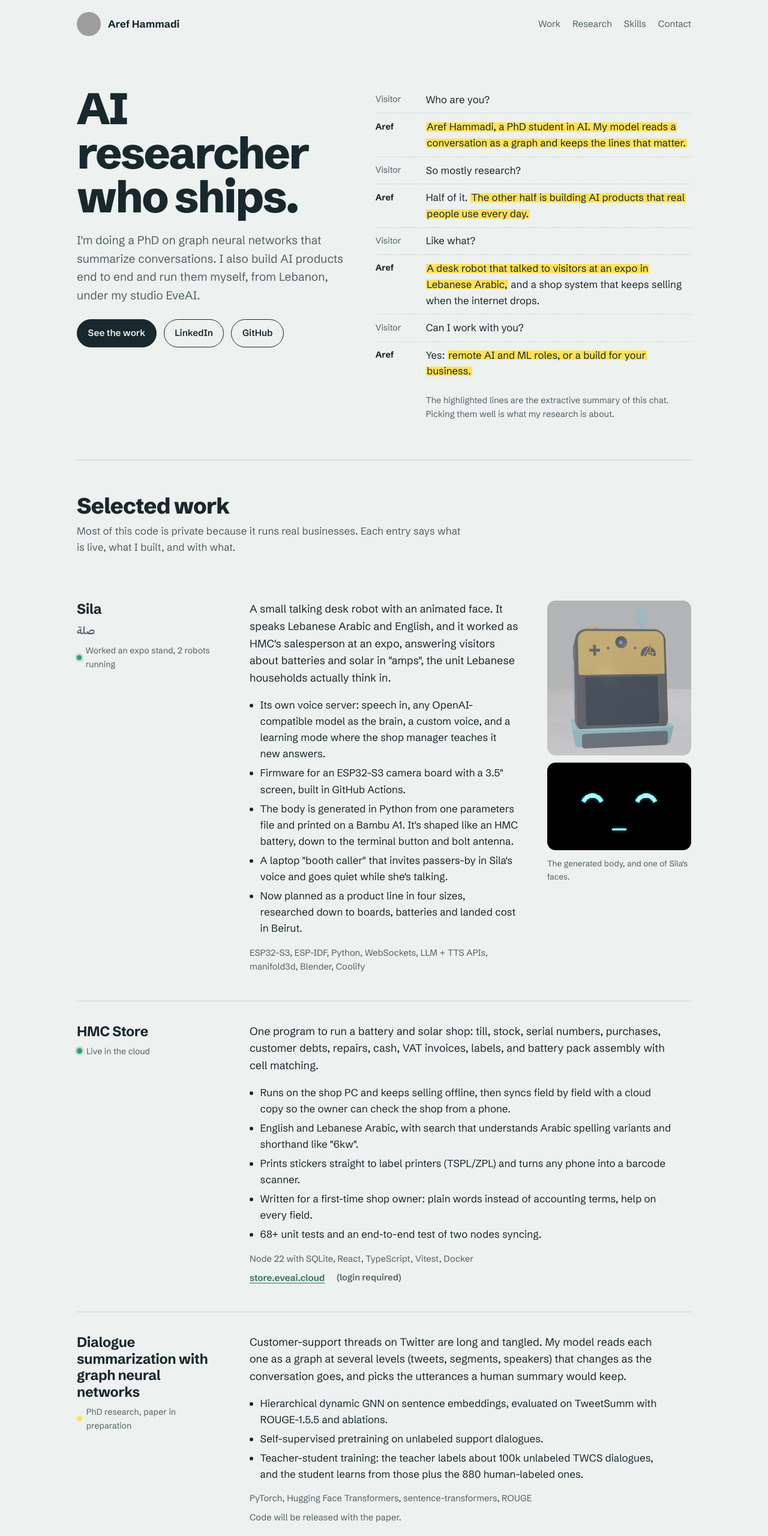
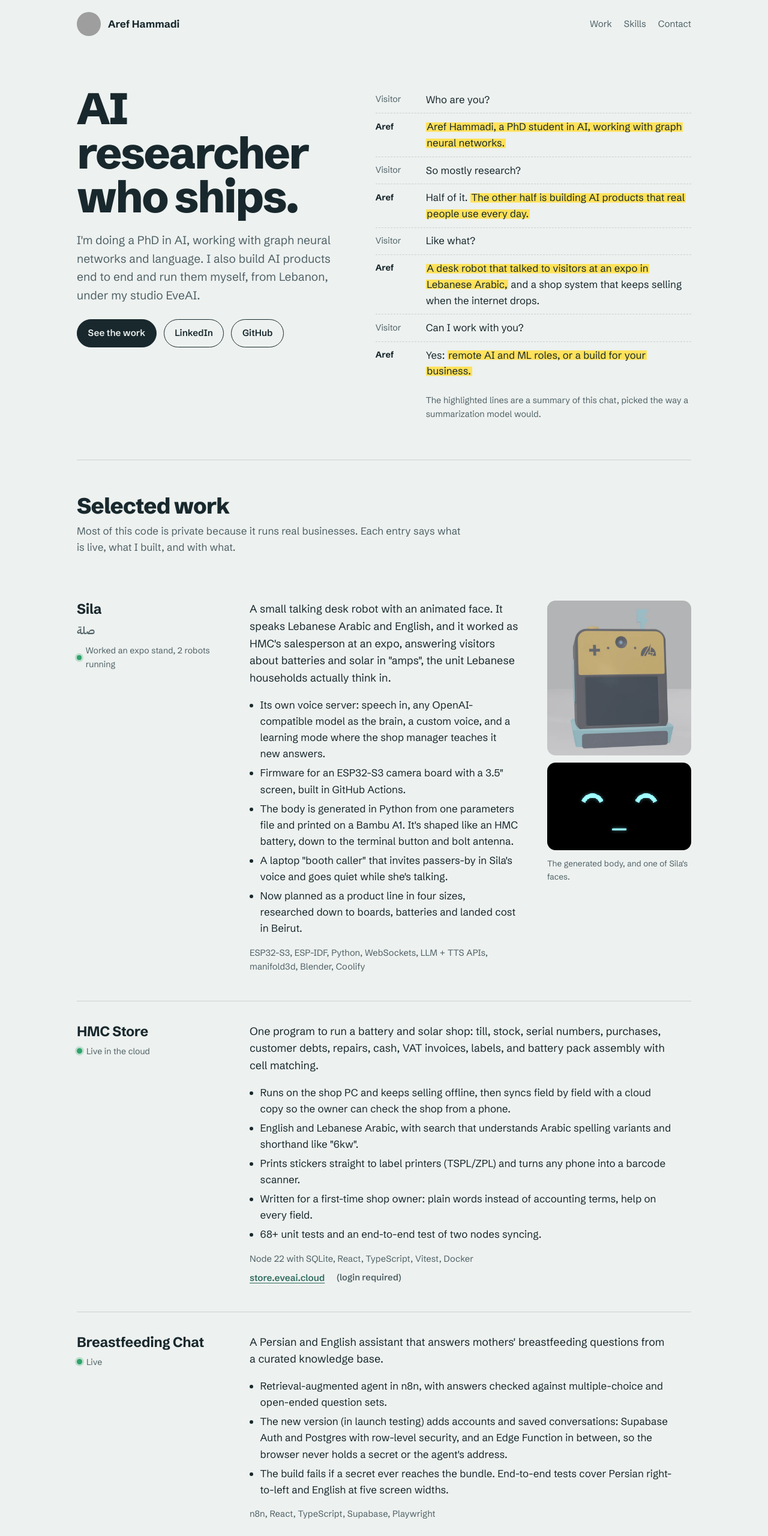
Before and after one commit to ArefHam/arefham.github.io, a plain HTML site: page index.html in a window 1280 px wide. Shown: the top 2560 px of the page at 60% size. Drawn offline with Linux system fonts and the light colour scheme; grey boxes are pictures that could not be loaded.

Commit message:
Remove the PhD project's name and topic until the paper is accepted
Co-Authored-By: Claude Opus 5.5 <noreply@anthropic.com>

```diff
--- a/index.html
+++ b/index.html
@@ -4,9 +4,9 @@
 <meta charset="utf-8">
 <meta name="viewport" content="width=device-width, initial-scale=1">
 <title>Aref Hammadi</title>
-<meta name="description" content="AI researcher who ships. PhD work on graph neural networks for dialogue summarization, and AI products built and run in Lebanon: a talking robot, an offline-first shop system, Arabic writing bots.">
+<meta name="description" content="AI researcher who ships. PhD in AI (graph neural networks, NLP), and AI products built and run in Lebanon: a talking robot, an offline-first shop system, Arabic writing bots.">
 <meta property="og:title" content="Aref Hammadi">
-<meta property="og:description" content="AI researcher who ships: graph neural networks for summarization, and AI products running in Lebanon.">
+<meta property="og:description" content="AI researcher who ships: PhD in AI, and AI products running in Lebanon.">
 <meta property="og:image" content="https://aref.eveai.cloud/img/og.png">
 <meta property="og:url" content="https://aref.eveai.cloud/">
 <meta name="twitter:card" content="summary_large_image">
@@ -16,7 +16,7 @@
 <link rel="preconnect" href="https://fonts.gstatic.com" crossorigin>
 <link href="https://fonts.googleapis.com/css2?family=Schibsted+Grotesk:ital,wght@0,400..900;1,400..700&family=IBM+Plex+Sans+Arabic:wght@400;600&display=swap" rel="stylesheet">
 <script type="application/ld+json">
-{"@context":"https://schema.org","@type":"Person","name":"Aref Hammadi","url":"https://aref.eveai.cloud/","jobTitle":"AI researcher and engineer","address":{"@type":"PostalAddress","addressCountry":"LB"},"sameAs":["https://github.com/ArefHam","https://www.linkedin.com/in/aref-hammadi10"],"knowsAbout":["Graph neural networks","Extractive summarization","Retrieval-augmented generation","Voice assistants","Arabic NLP"]}
+{"@context":"https://schema.org","@type":"Person","name":"Aref Hammadi","url":"https://aref.eveai.cloud/","jobTitle":"AI researcher and engineer","address":{"@type":"PostalAddress","addressCountry":"LB"},"sameAs":["https://github.com/ArefHam","https://www.linkedin.com/in/aref-hammadi10"],"knowsAbout":["Graph neural networks","Natural language processing","Retrieval-augmented generation","Voice assistants","Arabic NLP"]}
 </script>
 <style>
 :root{
@@ -145,14 +145,14 @@ footer{padding:2rem 0 3rem;color:var(--muted);font-size:.9rem;border-top:1px sol
 <div class="wrap">
   <header class="top">
     <a class="me" href="#top"><img src="https://avatars.githubusercontent.com/u/56312801?v=4&s=96" alt="" width="40" height="40">Aref Hammadi</a>
-    <nav aria-label="Sections"><a href="#work">Work</a><a href="#research">Research</a><a href="#skills">Skills</a><a href="#contact">Contact</a></nav>
+    <nav aria-label="Sections"><a href="#work">Work</a><a href="#skills">Skills</a><a href="#contact">Contact</a></nav>
   </header>
 
   <main id="top">
     <div class="hero">
       <div>
         <h1>AI researcher who ships.</h1>
-        <p class="lede">I'm doing a PhD on graph neural networks that summarize conversations. I also build AI products end to end and run them myself, from Lebanon, under my studio EveAI.</p>
+        <p class="lede">I'm doing a PhD in AI, working with graph neural networks and language. I also build AI products end to end and run them myself, from Lebanon, under my studio EveAI.</p>
         <div class="links">
           <a class="btn primary" href="#work">See the work</a>
           <a class="btn" href="https://www.linkedin.com/in/aref-hammadi10">LinkedIn</a>
@@ -162,7 +162,7 @@ footer{padding:2rem 0 3rem;color:var(--muted);font-size:.9rem;border-top:1px sol
       <div>
         <ol class="dialogue" id="dialogue" aria-label="A short conversation, with the key lines highlighted">
           <li><span class="who">Visitor</span><span class="say">Who are you?</span></li>
-          <li class="aref"><span class="who">Aref</span><span class="say"><mark>Aref Hammadi, a PhD student in AI. My model reads a conversation as a graph and keeps the lines that matter.</mark></span></li>
+          <li class="aref"><span class="who">Aref</span><span class="say"><mark>Aref Hammadi, a PhD student in AI, working with graph neural networks.</mark></span></li>
           <li><span class="who">Visitor</span><span class="say">So mostly research?</span></li>
           <li class="aref"><span class="who">Aref</span><span class="say">Half of it. <mark>The other half is building AI products that real people use every day.</mark></span></li>
           <li><span class="who">Visitor</span><span class="say">Like what?</span></li>
@@ -170,7 +170,7 @@ footer{padding:2rem 0 3rem;color:var(--muted);font-size:.9rem;border-top:1px sol
           <li><span class="who">Visitor</span><span class="say">Can I work with you?</span></li>
           <li class="aref"><span class="who">Aref</span><span class="say">Yes: <mark>remote AI and ML roles, or a build for your business.</mark></span></li>
         </ol>
-        <p class="caption">The highlighted lines are the extractive summary of this chat. Picking them well is what my research is about.</p>
+        <p class="caption">The highlighted lines are a summary of this chat, picked the way a summarization model would.</p>
       </div>
     </div>
 
@@ -217,23 +217,6 @@ footer{padding:2rem 0 3rem;color:var(--muted);font-size:.9rem;border-top:1px sol
           </ul>
           <p class="stack">Node 22 with SQLite, React, TypeScript, Vitest, Docker</p>
           <div class="plinks"><a href="https://store.eveai.cloud">store.eveai.cloud</a><span class="stack">(login required)</span></div>
-        </div>
-      </article>
-
-      <article class="project" id="research">
-        <div class="ph">
-          <h3>Dialogue summarization with graph neural networks</h3>
-          <span class="status research">PhD research, paper in preparation</span>
-        </div>
-        <div class="pb">
-          <p class="what">Customer-support threads on Twitter are long and tangled. My model reads each one as a graph at several levels (tweets, segments, speakers) that changes as the conversation goes, and picks the utterances a human summary would keep.</p>
-          <ul>
-            <li>Hierarchical dynamic GNN on sentence embeddings, evaluated on TweetSumm with ROUGE-1.5.5 and ablations.</li>
-            <li>Self-supervised pretraining on unlabeled support dialogues.</li>
-            <li>Teacher-student training: the teacher labels about 100k unlabeled TWCS dialogues, and the student learns from those plus the 880 human-labeled ones.</li>
-          </ul>
-          <p class="stack">PyTorch, Hugging Face Transformers, sentence-transformers, ROUGE</p>
-          <p class="stack">Code will be released with the paper.</p>
         </div>
       </article>
 
@@ -289,7 +272,7 @@ footer{padding:2rem 0 3rem;color:var(--muted);font-size:.9rem;border-top:1px sol
       <h2 id="skills-h">What I work with</h2>
       <p class="sub">Grouped by the kind of problem, not by buzzword.</p>
       <dl class="skills">
-        <div><dt>Research</dt><dd>Graph neural networks, extractive summarization, dialogue modelling, self-supervised pretraining, pseudo-labelling, evaluation design.</dd></div>
+        <div><dt>Research</dt><dd>Graph neural networks, NLP, self-supervised learning, evaluation design.</dd></div>
         <div><dt>Applied AI</dt><dd>RAG, agents and tool use, voice (speech in, speech out), cost control, provider-agnostic model layers, Arabic and Persian text.</dd></div>
         <div><dt>Software</dt><dd>Python (FastAPI), TypeScript (React, Next.js, Node), PostgreSQL, SQLite, Supabase, Telegram bots.</dd></div>
         <div><dt>Hardware</dt><dd>ESP32-S3 firmware, screens and audio boards, enclosures generated from code, 3D printing.</dd></div>
```
Also changed, not shown: img/og.png.
